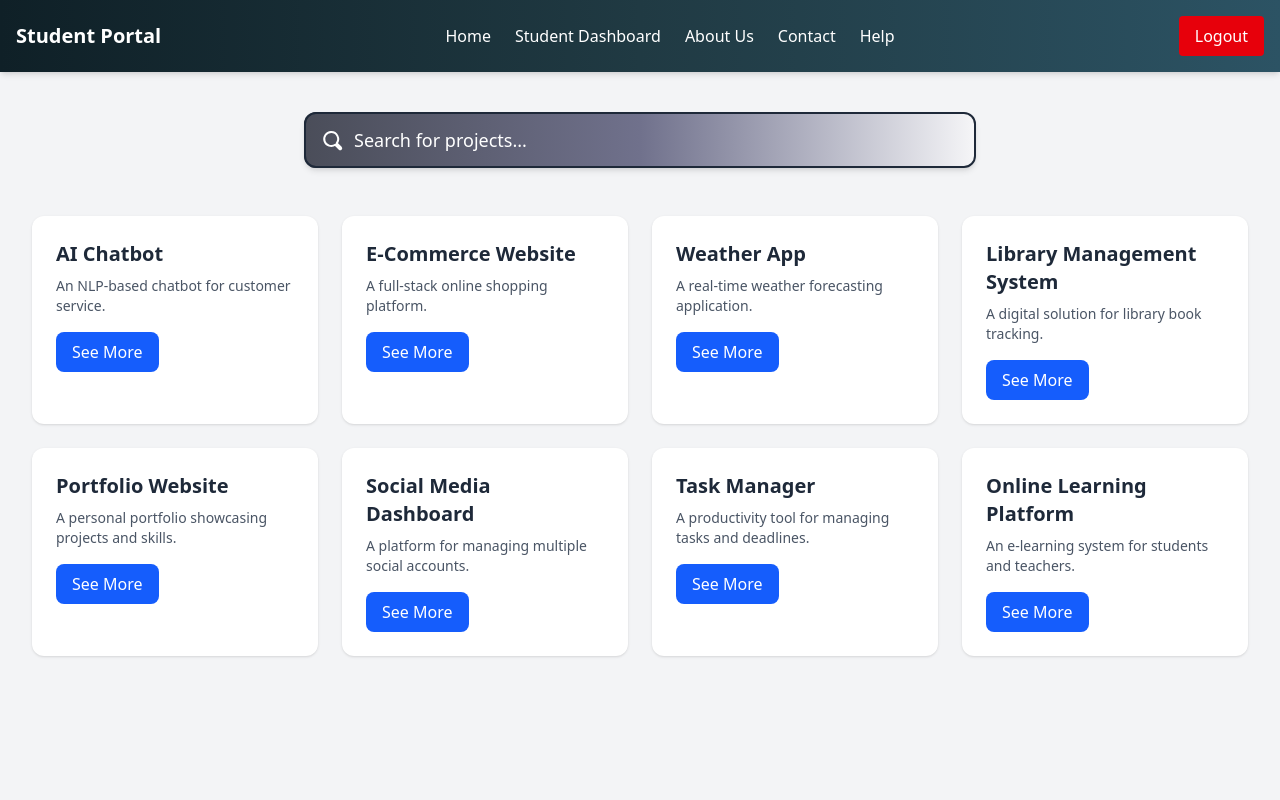
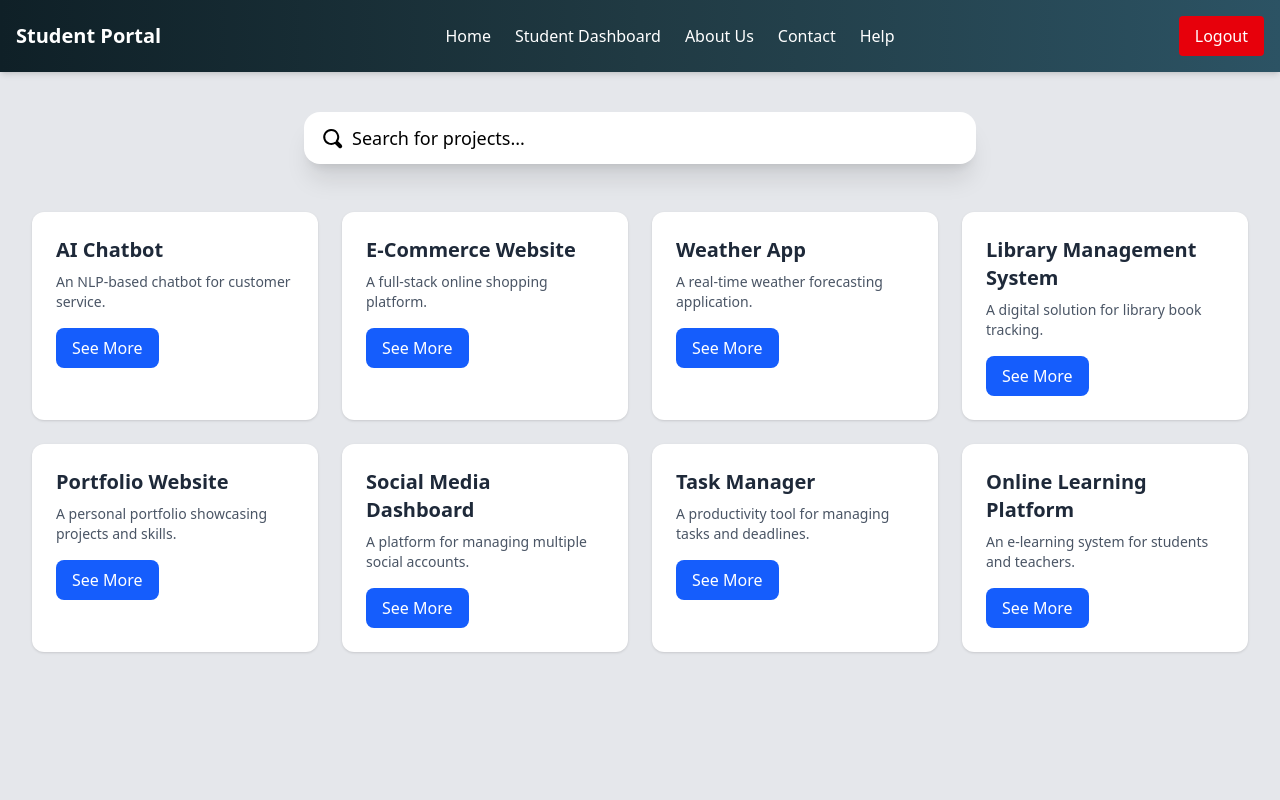
Before and after one commit to adibmahmud007/capstone-hub, a React (Vite) app: page /studentHome in a window 1280 px wide. Shown: the top 800 px of the page. Built offline with nearby package versions, Linux system fonts and the light colour scheme.

Commit message:
search bar ui changed

```diff
--- a/src/components/StudentHome/StudentHome.jsx
+++ b/src/components/StudentHome/StudentHome.jsx
@@ -20,7 +20,7 @@ const Home = () => {
     );
 
     return (
-        <div className="min-h-screen bg-gray-100 flex flex-col">
+        <div className="min-h-screen bg-gray-200 flex flex-col">
             {/* Header */}
             <Header />
 
@@ -28,15 +28,15 @@ const Home = () => {
             <main className="flex-grow container mx-auto px-4 sm:px-6 lg:px-8 py-10">
                 {/* Search */}
                 <div className="flex justify-center mb-12">
-                    <div className="relative bg-gradient-to-r from-[#4a4d59] via-[#70718c] to-[#f6f6f8] rounded-xl  w-full max-w-2xl">
+                    <div className="relative bg-white rounded-2xl w-full max-w-2xl">
                         <input
                             type="text"
                             placeholder="Search for projects..."
-                            className="w-full pl-12 pr-4 py-3 text-white text-lg placeholder:text-white placeholder:text-lg  border-2 border-gray-800 rounded-xl shadow-md focus:outline-none focus:ring-2 focus:ring-blue-500 transition duration-200"
+                            className="w-full pl-12 pr-4 py-3 text-black text-lg placeholder:text-black placeholder:text-lg  rounded-2xl shadow-xl focus:outline-none focus:ring-2 focus:ring-blue-500 transition duration-200"
                             value={searchTerm}
                             onChange={(e) => setSearchTerm(e.target.value)}
                         />
-                        <span className="absolute inset-y-0 left-0 flex items-center pl-4 text-white">
+                        <span className="absolute inset-y-0 left-0 flex items-center pl-4 text-black">
                             <svg
                                 xmlns="http://www.w3.org/2000/svg"
                                 className="w-6 h-6"
```
